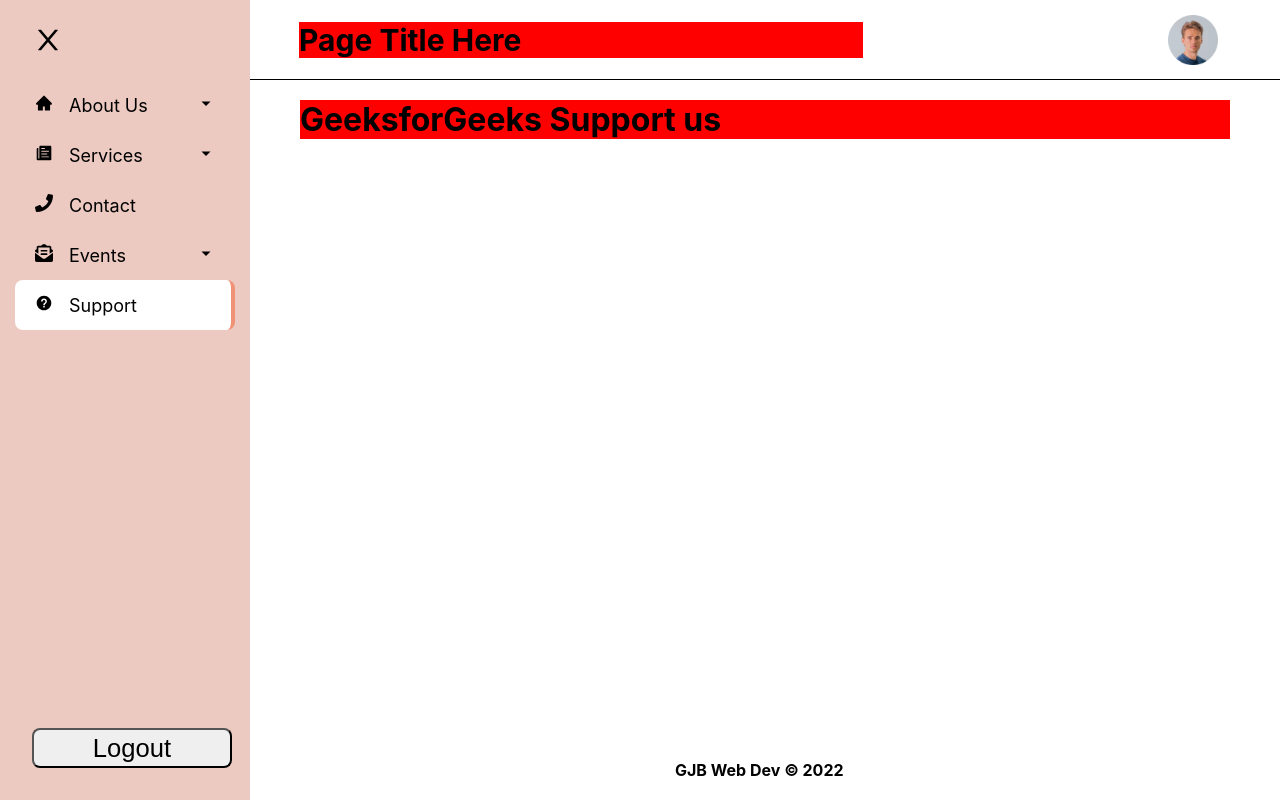
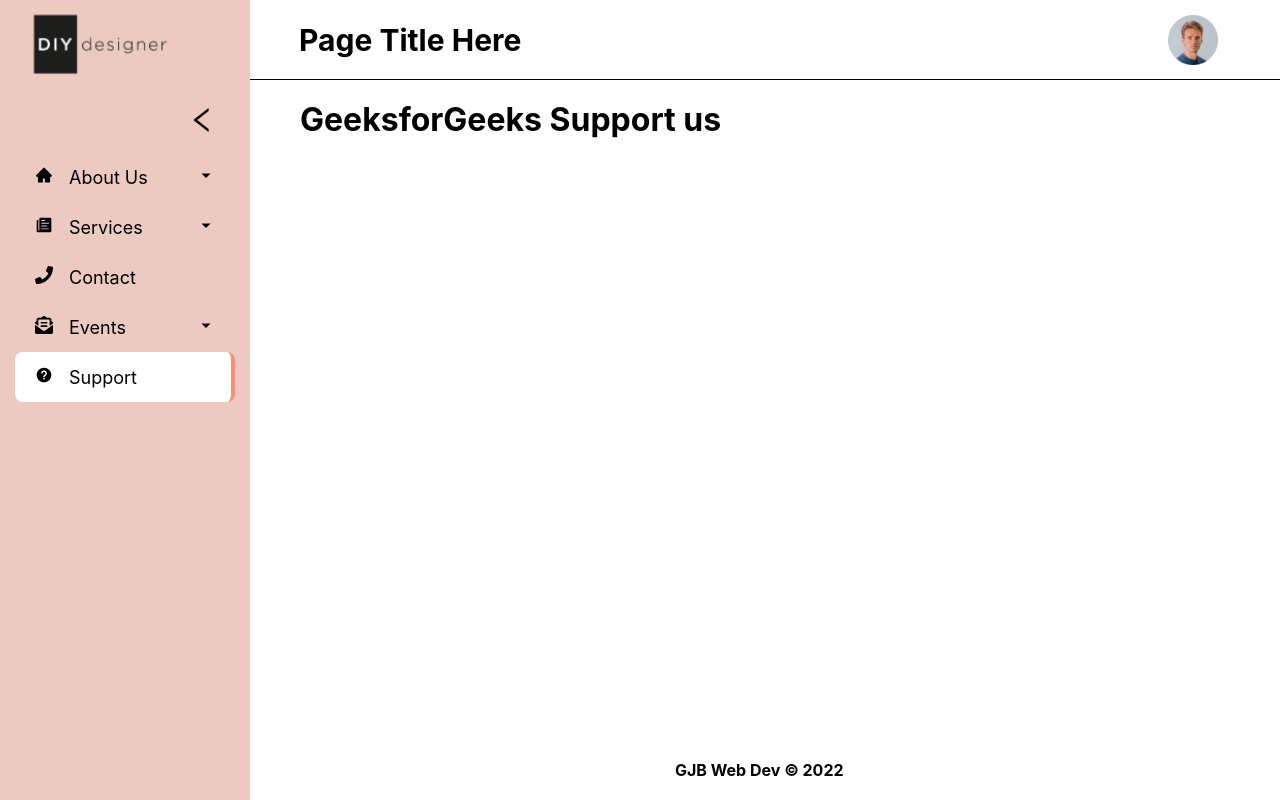
Before and after one commit to jaybecina/react-admin-layout, a React (Create React App) app: page /support in a window 1280 px wide. Built offline with nearby package versions, Linux system fonts and the light colour scheme.

Commit message:
Update sidebar and navbar for mobile view

```diff
--- a/src/App.js
+++ b/src/App.js
@@ -18,10 +18,10 @@
 
 const MainContainer = styled.div`
   display: flex;
-  background-color: red;
   margin-top: 20px;
   margin-bottom: 20px;
-  margin-left: ${(props) => (props.sidebar ? "300px" : "50px")};
+  margin-left: ${(props) =>
+    props.sidebar ? (props.size.w > 768 ? "300px" : "50px") : "50px"};
   margin-right: 50px;
   transition: 350ms;
   width: ${(props) => (props.sidebar ? props.size.w - 250 : props.size.w)};
--- a/src/components/Navbar/Navbar.jsx
+++ b/src/components/Navbar/Navbar.jsx
@@ -4,6 +4,7 @@
 import styled from "styled-components";
 
 import avatarUserImg from "../../assets/img/avatarUser.png";
+import diyLogo from "../../assets/logo/diyLogo.png";
 
 const Nav = styled.div`
   background: #fff;
@@ -24,8 +25,10 @@
 `;
 
 const NavRight = styled.div`
-  display: grid;
-  grid-template-columns: repeat(5, auto);
+  display: ${(props) => (props.size.w > 768 ? "grid" : "block")};
+  margin-left: ${(props) => (props.size.w > 768 ? 0 : "auto")};
+  grid-template-columns: ${(props) =>
+    props.size.w > 768 ? "repeat(5, auto)" : "none"};
   grid-gap: 10px;
   list-style: none;
   text-align: center;
@@ -35,6 +38,7 @@
 `;
 
 const AvatarImg = styled.img`
+  display: ${(props) => (props.size.w > 768 ? "block" : "none")};
   width: 50px;
   height: 50px;
   object-fit: contain;
@@ -73,7 +77,13 @@
   margin-left: ${(props) => (props.sidebar ? "235px" : "50px")};
   color: ${(props) => props.color};
   font-size: ${(props) => `${props.fontSize}px`};
-  background-color: red;
+`;
+
+const NavMobileLogo = styled.img`
+  display: ${(props) => (props.size.w > 768 ? "none" : "block")};
+  width: 160px;
+  object-fit: contain;
+  margin: 2px 20px;
 `;
 
 const Navbar = ({ sidebar, setSidebar, size }) => {
@@ -90,8 +100,14 @@
       <PageHeader color="#000" fontSize={30} sidebar={sidebar} size={size}>
         Page Title Here
       </PageHeader>
-      <NavRight>
-        <AvatarImg src={avatarUserImg} alt="" onClick={showSubnav} />
+      <NavRight size={size}>
+        <AvatarImg
+          src={avatarUserImg}
+          alt=""
+          onClick={showSubnav}
+          size={size}
+        />
+        <NavMobileLogo src={diyLogo} alt="" size={size} />
         {subnav && (
           <DropdownContent>
             <a href="#">My Profile</a>
--- a/src/components/Sidebar/Sidebar.jsx
+++ b/src/components/Sidebar/Sidebar.jsx
@@ -8,9 +8,11 @@
 
 import Navbar from "../Navbar/Navbar";
 
+import diyLogo from "../../assets/logo/diyLogo.png";
+
 const SidebarNav = styled.nav`
   background: #eccac1;
-  width: ${(props) => (props.size.w > 768 ? "250px" : "70%")};
+  width: ${(props) => (props.size.w > 768 ? "250px" : "80%")};
   height: ${(props) => (props.size.w > 768 ? "100vh" : "100%")};
   display: flex;
   justify-content: center;
@@ -23,18 +25,34 @@
 
 const SidebarWrap = styled.div`
   width: 100%;
+  height: ${(props) => `${props.size.h - 160}px`};
+  overflow: auto;
+`;
+
+const NavLogoDiv = styled.div`
+  display: flex;
+  flex-direction: column;
+  margin: 0;
+  padding: 0;
+`;
+
+const SideNavLogo = styled.img`
+  width: 160px;
+  object-fit: contain;
+  margin: 2px 20px;
 `;
 
 const NavIcon = styled(Link)`
-  margin-left: 2rem;
+  margin: 1rem 2rem;
   font-size: 2rem;
-  height: 80px;
+  /* height: 80px; */
   display: flex;
-  justify-content: flex-start;
+  justify-content: flex-end;
   align-items: center;
 `;
 
 const NavMobileLogout = styled.button`
+  display: ${(props) => (props.size.w > 768 ? "none" : "block")};
   margin-left: 2rem;
   margin-bottom: 2rem;
   border-radius: 8px;
@@ -73,10 +91,14 @@
       <IconContext.Provider value={{ color: "#000" }}>
         <Navbar sidebar={sidebar} setSidebar={setSidebar} size={size} />
         <SidebarNav sidebar={sidebar} size={size}>
-          <SidebarWrap>
-            <NavIcon to="#">
-              <AiIcons.AiOutlineClose onClick={showSidebar} />
-            </NavIcon>
+          <SidebarWrap size={size}>
+            <NavLogoDiv>
+              <SideNavLogo src={diyLogo} alt="" />
+              <NavIcon to="#">
+                <AiIcons.AiOutlineLeft onClick={showSidebar} />
+                {/* <AiIcons.AiOutlineClose onClick={showSidebar} /> */}
+              </NavIcon>
+            </NavLogoDiv>
             {SidebarData.map((item, index) => {
               return <SubMenu item={item} key={index} />;
             })}
```
Also changed, not shown: src/assets/img/sidebar/arrowLeft.svg (added), src/assets/logo/diyLogo.png (added).
